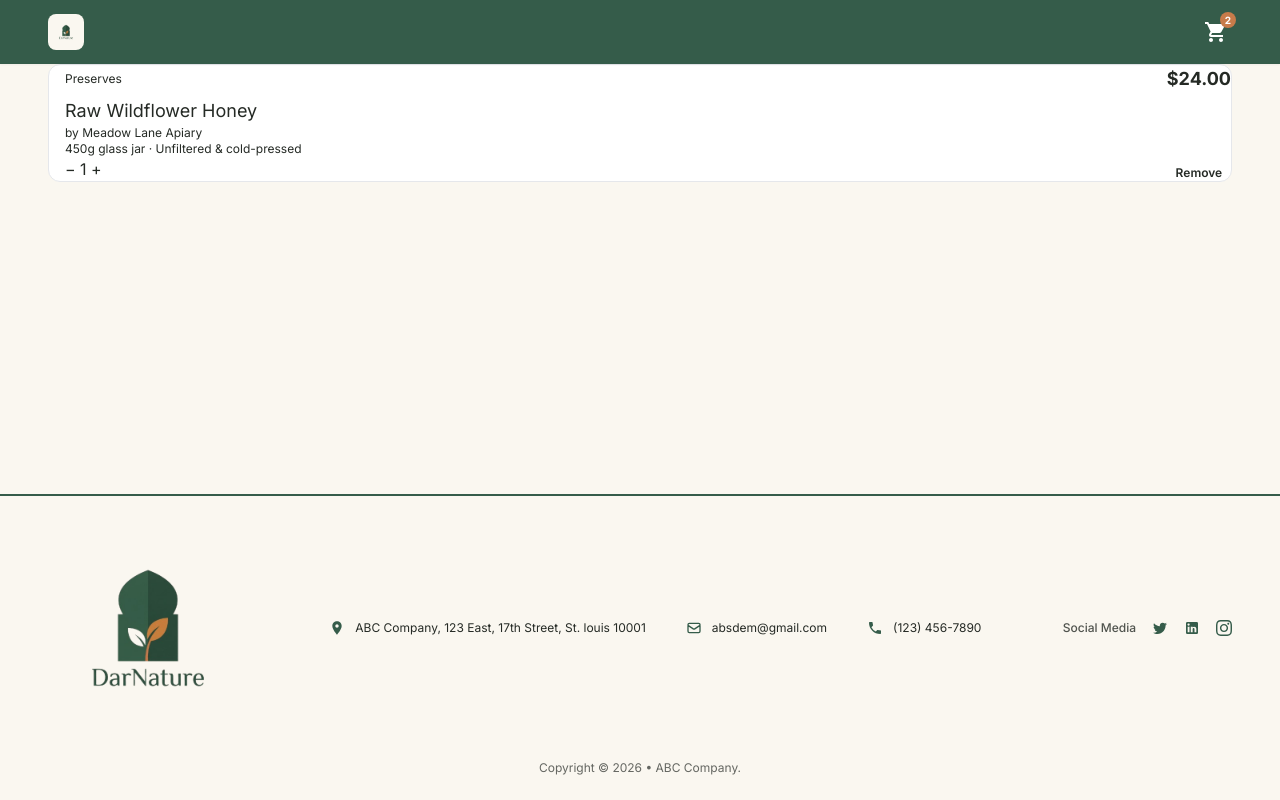
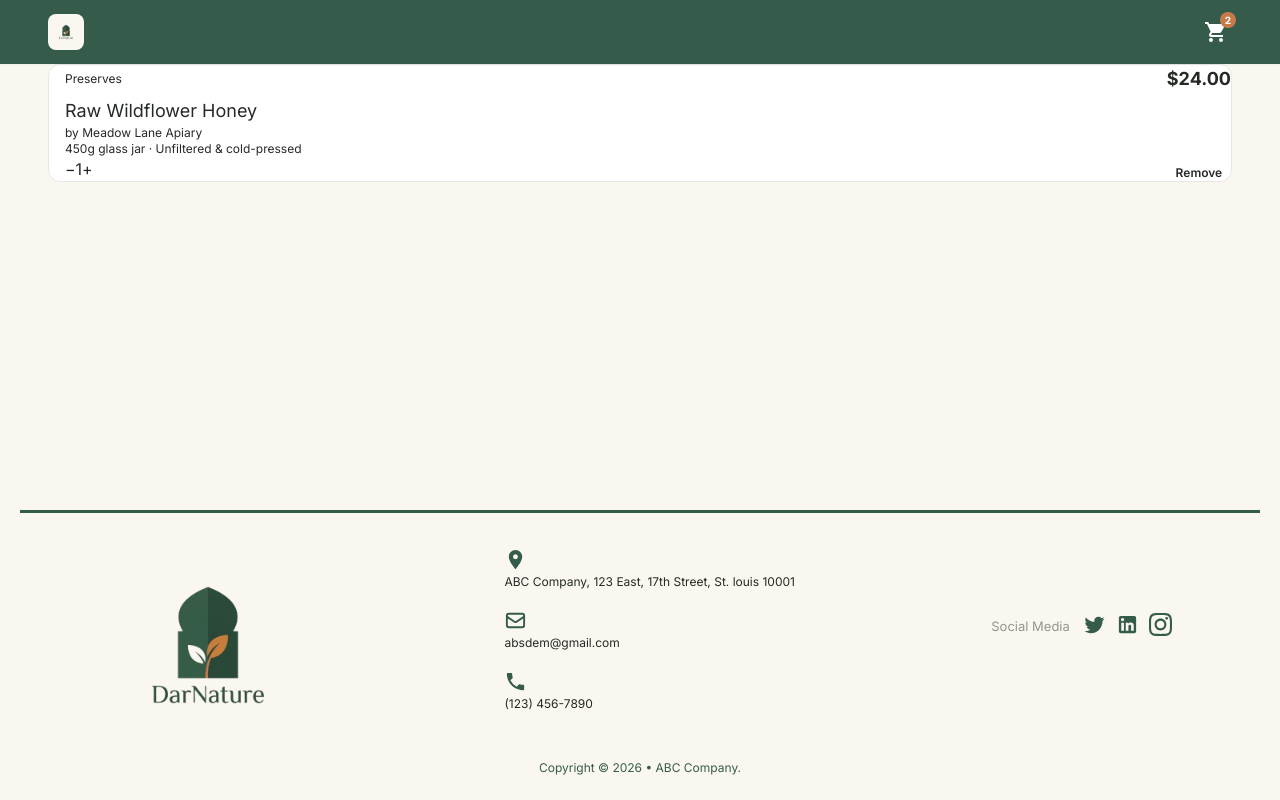
Before and after one commit to essaadicharaf/Brief-2-Plateforme-e-commerce, a website: page panier.html in a window 1280 px wide. Drawn offline with Linux system fonts and the light colour scheme.

Commit message:
footer with resopnsive done

```diff
--- a/panier.html
+++ b/panier.html
@@ -15,6 +15,7 @@
       rel="stylesheet" />
 
     <link rel="stylesheet" href="dist/output.css" />
+    <link rel="stylesheet" href="src/style.css" />
   </head>
   <body
     class="bg-[#FAF7F0] text-[#252A25] font-['Inter',sans-serif] min-h-screen flex flex-col justify-between antialiased">
@@ -58,7 +59,8 @@
             class="rounded-full bg-green-100 px-2 py-1 text-xs text-green-800">Preserves</span>
           <h3 class="mt-2 font-serif text-lg">Raw Wildflower Honey</h3>
           <p class="text-xs text-gray-500">by Meadow Lane Apiary</p>
-          <p class="text-xs text-gray-500">450g glass jar · Unfiltered & cold-pressed</p>
+          <p class="text-xs text-gray-500">450g glass jar · Unfiltered &
+            cold-pressed</p>
 
           <div
             class=" quantity ">
@@ -76,85 +78,77 @@
       </div>
     </main>
 
-    <footer
-      class="border-t-2 border-[#355C4A] bg-[#FAF7F0] pt-8 pb-6 text-xs text-[#252A25]">
-      <div class="max-w-[1280px] mx-auto px-4 md:px-8 lg:px-12">
-        <div
-          class="flex flex-col lg:flex-row lg:items-center justify-between gap-6">
-          <!-- Bloc Emblème (Desktop 1280px) -->
-          <div>
-            <img src="images/logo.png" alt width="200px" height="200px">
+    <footer class="footer">
+      <div class="footer-container">
+        <div class="footer-main">
+
+          <!-- Logo -->
+          <div class="footer-logo">
+            <img src="images/logo.png" alt="ABC Company logo" width="200"
+              height="200">
           </div>
 
-          <!-- Coordonnées -->
-          <div
-            class="flex flex-col md:flex-row lg:items-center gap-4 md:gap-8 lg:gap-10">
-            <!-- Adresse -->
-            <div class="flex items-center gap-2.5">
-              <svg width="16" height="16"
-                class="w-4 h-4 text-[#355C4A] shrink-0" fill="currentColor"
+          <!-- Contact -->
+          <div class="footer-contact">
+
+            <!-- Address -->
+            <div class="contact-item">
+              <svg class="icon" width="23" height="23" fill="currentColor"
                 viewBox="0 0 24 24" aria-hidden="true">
                 <path
                   d="M12 2C8.13 2 5 5.13 5 9c0 5.25 7 13 7 13s7-7.75 7-13c0-3.87-3.13-7-7-7zm0 9.5c-1.38 0-2.5-1.12-2.5-2.5s1.12-2.5 2.5-2.5 2.5 1.12 2.5 2.5-1.12 2.5-2.5 2.5z" />
               </svg>
-              <span>ABC Company, 123 East, 17th Street, St. louis 10001</span>
+              <span class="footer-text">ABC Company, 123 East, 17th Street, St. louis 10001</span>
             </div>
 
             <!-- Email -->
-            <div class="flex items-center gap-2.5">
-              <svg width="16" height="16"
-                class="w-4 h-4 text-[#355C4A] shrink-0" fill="none"
+            <div class="contact-item">
+              <svg class="icon" width="23" height="23" fill="none"
                 stroke="currentColor" viewBox="0 0 24 24" aria-hidden="true">
                 <path stroke-linecap="round" stroke-linejoin="round"
                   stroke-width="2"
                   d="M3 8l7.89 5.26a2 2 0 002.22 0L21 8M5 19h14a2 2 0 002-2V7a2 2 0 00-2-2H5a2 2 0 00-2 2v10a2 2 0 002 2z" />
               </svg>
-              <a href="mailto:absdem@gmail.com"
-                class="hover:underline">absdem@gmail.com</a>
+              <a class="footer-text" href="mailto:absdem@gmail.com">absdem@gmail.com</a>
             </div>
 
-            <!-- Téléphone -->
-            <div class="flex items-center gap-2.5">
-              <svg width="16" height="16"
-                class="w-4 h-4 text-[#355C4A] shrink-0" fill="currentColor"
+            <!-- Phone -->
+            <div class="contact-item">
+              <svg class="icon" width="23" height="23" fill="currentColor"
                 viewBox="0 0 24 24" aria-hidden="true">
                 <path
                   d="M6.62 10.79a15.053 15.053 0 006.59 6.59l2.2-2.2c.27-.27.67-.36 1.02-.24 1.12.37 2.33.57 3.57.57.55 0 1 .45 1 1V20c0 .55-.45 1-1 1-9.39 0-17-7.61-17-17 0-.55.45-1 1-1h3.5c.55 0 1 .45 1 1 0 1.25.2 2.45.57 3.57.11.35.03.74-.25 1.02l-2.2 2.2z" />
               </svg>
-              <a href="tel:1234567890" class="hover:underline">(123)
-                456-7890</a>
+              <a class="footer-text" href="tel:1234567890">(123) 456-7890</a>
             </div>
           </div>
 
-          <!-- Réseaux Sociaux -->
-          <div class="flex items-center gap-4 pt-2 lg:pt-0">
-            <span class="font-medium text-[#252A25]/80">Social Media</span>
+          <!-- Social media -->
+          <div class="footer-social">
+            <span class="social-label">Social Media</span>
 
-            <!-- Twitter / X -->
-            <a href="#" aria-label="Twitter"
-              class="text-[#355C4A] hover:opacity-80 transition-opacity">
-              <svg width="16" height="16" class="w-4 h-4 shrink-0"
-                fill="currentColor" viewBox="0 0 24 24" aria-hidden="true">
+            <!-- X -->
+            <a href="#" aria-label="Twitter" class="social-link">
+              <svg class="icon" width="23" height="23" fill="currentColor"
+                viewBox="0 0 24 24" aria-hidden="true">
                 <path
                   d="M22.46 6c-.77.35-1.6.58-2.46.69.88-.53 1.56-1.37 1.88-2.38-.83.5-1.75.85-2.72 1.05C18.37 4.5 17.26 4 16 4c-2.35 0-4.27 1.92-4.27 4.29 0 .34.04.67.11.98C8.28 9.09 5.11 7.38 3 4.79c-.37.63-.58 1.37-.58 2.15 0 1.49.75 2.81 1.91 3.56-.71 0-1.37-.2-1.95-.5v.05c0 2.08 1.48 3.82 3.44 4.21a4.22 4.22 0 0 1-1.93.07 4.28 4.28 0 0 0 4 2.98 8.521 8.521 0 0 1-5.33 1.84c-.34 0-.68-.02-1.02-.06C3.44 20.29 5.7 21 8.12 21 16 21 20.33 14.46 20.33 8.79c0-.19 0-.37-.01-.56.84-.6 1.56-1.36 2.14-2.23z" />
               </svg>
             </a>
 
-            <!-- LinkedIn -->
-            <a href="#" aria-label="LinkedIn"
-              class="text-[#355C4A] hover:opacity-80 transition-opacity">
-              <svg width="16" height="16" class="w-4 h-4 shrink-0"
-                fill="currentColor" viewBox="0 0 24 24" aria-hidden="true">
+            <!-- Ln -->
+            <a href="#" aria-label="LinkedIn" class="social-link">
+              <svg class="icon" width="23" height="23" fill="currentColor"
+                viewBox="0 0 24 24" aria-hidden="true">
                 <path
                   d="M19 3a2 2 0 0 1 2 2v14a2 2 0 0 1-2 2H5a2 2 0 0 1-2-2V5a2 2 0 0 1 2-2h14m-.5 15.5v-5.3a3.26 3.26 0 0 0-3.26-3.26c-.85 0-1.84.52-2.28 1.3v-1.11h-2.79v8.37h2.79v-4.93c0-.77.62-1.4 1.39-1.4a1.4 1.4 0 0 1 1.4 1.4v4.93h2.75M6.88 8.56a1.68 1.68 0 0 0 1.68-1.68c0-.93-.75-1.69-1.68-1.69a1.69 1.69 0 0 0-1.69 1.69c0 .93.76 1.68 1.69 1.68m1.39 9.94v-8.37H5.5v8.37h2.77z" />
               </svg>
             </a>
 
-            <!-- Instagram -->
-            <a href="#" aria-label="Instagram"
-              class="text-[#355C4A] hover:opacity-80 transition-opacity">
-              <svg width="16" height="16" class="w-4 h-4 shrink-0"
-                fill="currentColor" viewBox="0 0 24 24" aria-hidden="true">
+            <!-- Insta -->
+            <a href="#" aria-label="Instagram" class="social-link">
+              <svg class="icon" width="23" height="23" fill="currentColor"
+                viewBox="0 0 24 24" aria-hidden="true">
                 <path
                   d="M12 2.163c3.204 0 3.584.012 4.85.07 3.252.148 4.771 1.691 4.919 4.919.058 1.265.069 1.645.069 4.849 0 3.205-.012 3.584-.069 4.849-.149 3.225-1.664 4.771-4.919 4.919-1.266.058-1.644.07-4.85.07-3.204 0-3.584-.012-4.849-.07-3.26-.149-4.771-1.699-4.919-4.92-.058-1.265-.07-1.644-.07-4.849 0-3.204.013-3.583.07-4.849.149-3.227 1.664-4.771 4.919-4.919 1.266-.057 1.645-.069 4.849-.069zm0-2.163c-3.259 0-3.667.014-4.947.072-4.358.2-6.78 2.618-6.98 6.98-.059 1.281-.073 1.689-.073 4.948 0 3.259.014 3.668.072 4.948.2 4.358 2.618 6.78 6.98 6.98 1.281.058 1.689.072 4.948.072 3.259 0 3.668-.014 4.948-.072 4.354-.2 6.782-2.618 6.979-6.98.059-1.28.073-1.689.073-4.948 0-3.259-.014-3.667-.072-4.947-.196-4.354-2.617-6.78-6.979-6.98-1.281-.059-1.69-.073-4.949-.073zm0 5.838c-3.403 0-6.162 2.759-6.162 6.162s2.759 6.163 6.162 6.163 6.162-2.759 6.162-6.163c0-3.403-2.759-6.162-6.162-6.162zm0 10.162c-2.209 0-4-1.79-4-4 0-2.209 1.791-4 4-4s4 1.791 4 4c0 2.21-1.791 4-4 4zm6.406-11.845c-.796 0-1.441.645-1.441 1.44s.645 1.44 1.441 1.44c.795 0 1.439-.645 1.439-1.44s-.644-1.44-1.439-1.44z" />
               </svg>
@@ -162,8 +156,8 @@
           </div>
         </div>
 
-        <!-- Copyright Centré -->
-        <div class="mt-8 text-center text-[#252A25]/70">
+        <!-- Copyright line -->
+        <div class="footer-copyright">
           <p>Copyright © 2026 • ABC Company.</p>
         </div>
       </div>
--- a/src/style.css
+++ b/src/style.css
@@ -5,13 +5,10 @@
   --couleur-principal: #355c4a;
   --couleur-secondaire: #c77b4a;
 }
+
 body {
   background-color: var(--couleur-fond);
   color: var(--couleur-texte);
-}
-header {
-  background-color: var(--couleur-principal);
-  height: 40px;
 }
 .bas {
   color: Sienna;
@@ -39,4 +36,78 @@
 .quantity {
   display: flex;
 }
-* { box-sizing: border-box; }
+
+/* footer  */
+.footer {
+  border-top: var(--couleur-principal) 3px solid;
+  background-color: var(--couleur-fond);
+  padding-top: 32px;
+  padding-bottom: 24px;
+  font-size: 12px;
+  line-height: 16px;
+  color: var(--fond-secondaire);
+  margin: 0 20px;
+}
+.footer-container {
+  /* max-width: 1280px; */
+  margin: 0 auto;
+  padding: 0 auto;
+}
+.footer-main {
+  display: flex;
+  flex-direction: row;
+  justify-content: space-around;
+  gap: 20px;
+}
+.footer-contact {
+  display: flex;
+  flex-direction: column;
+  gap: 16px;
+}
+.footer-social {
+  display: flex;
+  flex-direction: row;
+  gap: 10px;
+  margin-top: 65px;
+}
+.footer-text {
+  color: var(--couleur-texte);
+}
+.social-label {
+  color: #252a2579;
+  margin-top: 7.5px;
+  margin-right: 3px;
+  font-size: small;
+}
+.icon {
+  color: var(--couleur-principal);
+  margin: 3px 0;
+}
+.footer-copyright {
+  text-align: center;
+  color: var(--couleur-principal);
+  margin-top: 15px;
+}
+
+/* footer responsivnes mobile */
+@media (max-width: 380px) {
+  .footer-logo {
+    display: none;
+  }
+  .footer-main {
+    display: flex;
+    flex-direction: column;
+    justify-content: space-around;
+    margin-left: 12px;
+  }
+  .footer-social {
+    display: flex;
+    flex-direction: row;
+    margin-top: 0;
+  }
+  .footer-copyright {
+    text-align: center;
+    color: var(--couleur-principal);
+    margin-top: 30px;
+  }
+}
```
Also changed, not shown: composants.html (+86 -0 lines).
